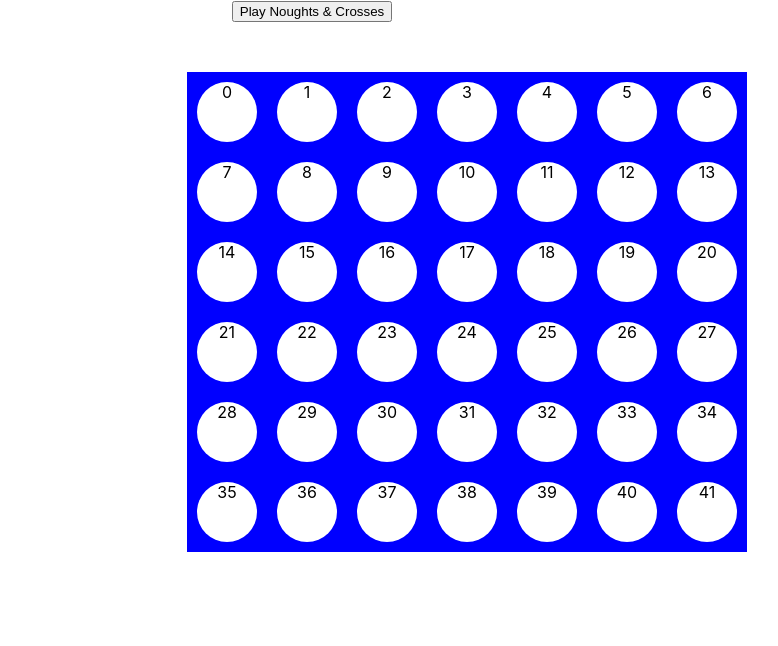
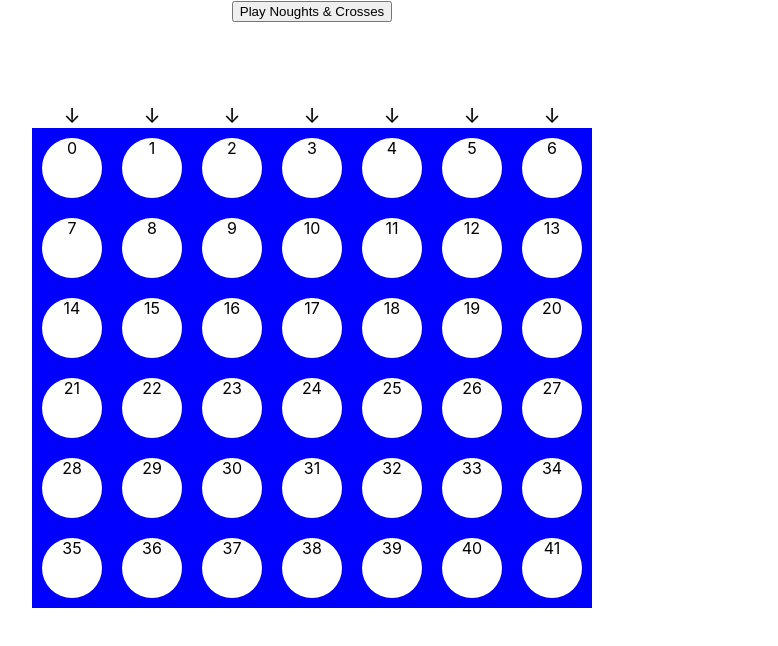
Before and after one commit to KateHoward10/noughts-and-crosses, a React (Create React App) app: page / in a window 1280 px wide. Shown: the top 646 px of the page, without its empty margins (328-1106 px from the left). Built offline with nearby package versions, Linux system fonts and the light colour scheme.

Commit message:
Using arrows instead

```diff
--- a/src/App.css
+++ b/src/App.css
@@ -4,7 +4,9 @@
 
 .game {
   display: flex;
-  justify-content: space-around;
+  flex-direction: column;
+  justify-content: center;
+  align-items: center;
   margin: 50px;
 }
 
@@ -54,5 +56,16 @@
   width: 60px;
   height: 60px;
   border-radius: 50%;
+}
+
+.arrows {
+  display: flex;
+  flex-direction: row;
+  grid-template-columns: repeat(7, 80px);
+}
+
+.arrow {
+  font-size: 20px;
+  width: 80px;
   cursor: pointer;
 }
--- /dev/null
+++ b/src/Arrow.js
@@ -0,0 +1,17 @@
+import React, { Component } from 'react';
+
+class Cell extends Component {
+
+  selectArrow = () => {
+    this.props.selectColumn(parseFloat(this.props.index, 10), "me");
+    this.props.computerTurn();
+  }
+
+  render() {
+    return (
+      <div className="arrow" onClick={this.selectArrow}>↓</div>
+    );
+  }
+}
+
+export default Cell;
--- a/src/Board.js
+++ b/src/Board.js
@@ -1,58 +1,33 @@
 import React, { Component } from 'react';
 import Cell from './Cell';
+import Arrow from './Arrow';
 
 class Board extends Component {
   state = {
     cells: [
-      {index: 0, selectedBy: ""},
-      {index: 1, selectedBy: ""},
-      {index: 2, selectedBy: ""},
-      {index: 3, selectedBy: ""},
-      {index: 4, selectedBy: ""},
-      {index: 5, selectedBy: ""},
-      {index: 6, selectedBy: ""},
-      {index: 7, selectedBy: ""},
-      {index: 8, selectedBy: ""},
-      {index: 9, selectedBy: ""},
-      {index: 10, selectedBy: ""},
-      {index: 11, selectedBy: ""},
-      {index: 12, selectedBy: ""},
-      {index: 13, selectedBy: ""},
-      {index: 14, selectedBy: ""},
-      {index: 15, selectedBy: ""},
-      {index: 16, selectedBy: ""},
-      {index: 17, selectedBy: ""},
-      {index: 18, selectedBy: ""},
-      {index: 19, selectedBy: ""},
-      {index: 20, selectedBy: ""},
-      {index: 21, selectedBy: ""},
-      {index: 22, selectedBy: ""},
-      {index: 23, selectedBy: ""},
-      {index: 24, selectedBy: ""},
-      {index: 25, selectedBy: ""},
-      {index: 26, selectedBy: ""},
-      {index: 27, selectedBy: ""},
-      {index: 28, selectedBy: ""},
-      {index: 29, selectedBy: ""},
-      {index: 30, selectedBy: ""},
-      {index: 31, selectedBy: ""},
-      {index: 32, selectedBy: ""},
-      {index: 33, selectedBy: ""},
-      {index: 34, selectedBy: ""},
-      {index: 35, selectedBy: ""},
-      {index: 36, selectedBy: ""},
-      {index: 37, selectedBy: ""},
-      {index: 38, selectedBy: ""},
-      {index: 39, selectedBy: ""},
-      {index: 40, selectedBy: ""},
-      {index: 41, selectedBy: ""}
+      {index: 0, selectedBy: ""}, {index: 1, selectedBy: ""}, {index: 2, selectedBy: ""},
+      {index: 3, selectedBy: ""}, {index: 4, selectedBy: ""}, {index: 5, selectedBy: ""},
+      {index: 6, selectedBy: ""}, {index: 7, selectedBy: ""}, {index: 8, selectedBy: ""},
+      {index: 9, selectedBy: ""}, {index: 10, selectedBy: ""}, {index: 11, selectedBy: ""},
+      {index: 12, selectedBy: ""}, {index: 13, selectedBy: ""}, {index: 14, selectedBy: ""},
+      {index: 15, selectedBy: ""}, {index: 16, selectedBy: ""}, {index: 17, selectedBy: ""},
+      {index: 18, selectedBy: ""}, {index: 19, selectedBy: ""}, {index: 20, selectedBy: ""},
+      {index: 21, selectedBy: ""}, {index: 22, selectedBy: ""}, {index: 23, selectedBy: ""},
+      {index: 24, selectedBy: ""}, {index: 25, selectedBy: ""}, {index: 26, selectedBy: ""},
+      {index: 27, selectedBy: ""}, {index: 28, selectedBy: ""}, {index: 29, selectedBy: ""},
+      {index: 30, selectedBy: ""}, {index: 31, selectedBy: ""}, {index: 32, selectedBy: ""},
+      {index: 33, selectedBy: ""}, {index: 34, selectedBy: ""}, {index: 35, selectedBy: ""},
+      {index: 36, selectedBy: ""}, {index: 37, selectedBy: ""}, {index: 38, selectedBy: ""},
+      {index: 39, selectedBy: ""}, {index: 40, selectedBy: ""}, {index: 41, selectedBy: ""}
     ],
     winner: ""
   }
 
   findBottomNumber = (columnNumber) => {
-    let columnCells = [41 - 6 + columnNumber, 41 - 13 + columnNumber, 41 - 20 + columnNumber, 41 - 27 + columnNumber, 41 - 34 + columnNumber, columnNumber];
+    let columnCells = [+(41 - 6 + columnNumber), +(41 - 13 + columnNumber), +(41 - 20 + columnNumber), +(41 - 27 + columnNumber), +(41 - 34 + columnNumber), columnNumber];
+    console.log(columnCells);
     let availableCells = columnCells.filter(cell => this.state.cells[cell]["selectedBy"]==="");
+    console.log(availableCells);
     return Math.max(...availableCells);
   }
 
@@ -94,7 +69,6 @@ class Board extends Component {
   }
 
   computerTurn = () => {
-    // const unfilledColumns = Object.keys(this.state.boxes).filter(key => this.state.boxes[key]["selectedBy"]==="");
     const computerColumnChoice = Math.floor(Math.random() * 6);
     setTimeout(this.selectColumn, 1000, computerColumnChoice, "computer");
   }
@@ -103,6 +77,14 @@ class Board extends Component {
     return (
       <div className="game">
         <p>{this.state.winner==="me" ? "You win!" : this.state.winner==="computer" ? "The computer wins!" : ""}</p>
+        <div className="arrows">
+          {Object.keys(this.state.cells.slice(0,7)).map(key => <Arrow
+            index={key}
+            key={key}
+            selectColumn={this.selectColumn}
+            computerTurn={this.computerTurn}
+          />)}
+        </div>
         <div className="board">
           {Object.keys(this.state.cells).map(key => <Cell
             index={key}
--- a/src/Cell.js
+++ b/src/Cell.js
@@ -1,12 +1,6 @@
 import React, { Component } from 'react';
 
 class Cell extends Component {
-
-  selectCell = () => {
-    const columnNumber = this.props.index % 7;
-    this.props.selectColumn(columnNumber, "me");
-    this.props.computerTurn();
-  }
 
   render() {
     const colour = this.props.fill==="me" ? "red" : this.props.fill==="computer" ? "yellow" : "white";
@@ -14,7 +8,6 @@ class Cell extends Component {
       <div className="cell">
         <div
           className="circle"
-          onClick={this.selectCell}
           style={{backgroundColor: colour}}>
           {this.props.index}
         </div>
```
